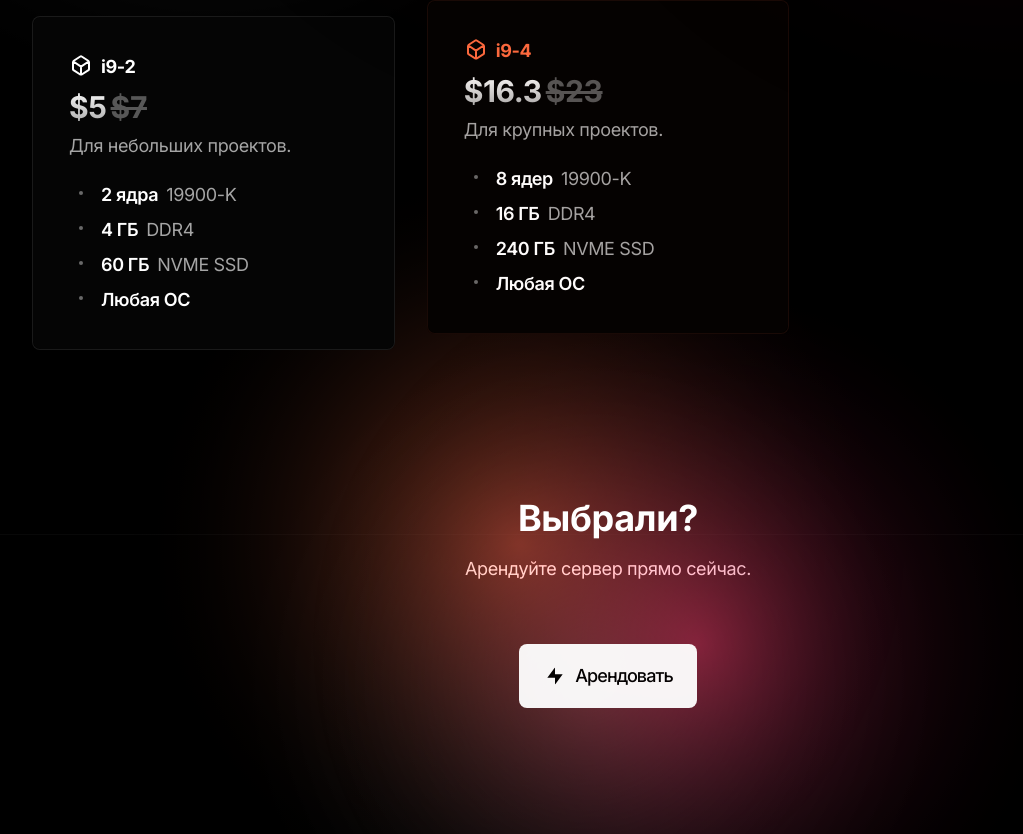
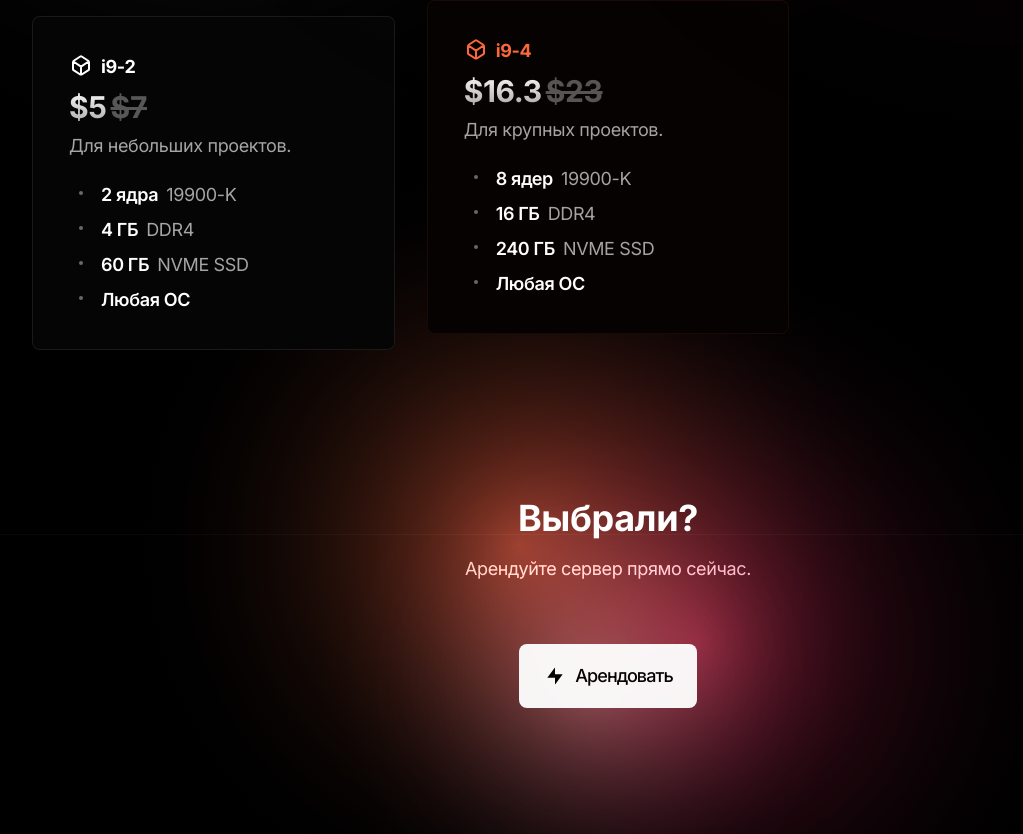
Before and after one commit to ncor/saltucloud-landing, a Next.js app: page / in a window 1280 px wide. Shown: the part 1066-1900 px from the top of the page, without its empty margins (32-1055 px from the left). Built offline with nearby package versions, Linux system fonts and the light colour scheme.

Commit message:
fix: highlights backdrop

```diff
--- a/components/common/Highlight.tsx
+++ b/components/common/Highlight.tsx
@@ -21,7 +21,7 @@ export type HighlightProps = {
 
 export default function Highlight({ color, className, size=1000 }: HighlightProps) {
     return <div className={
-        `absolute opacity-[0.2] -z-10 ${className} pointer-events-none`
+        `absolute opacity-[0.2] -z-10 ${className} pointer-events-none mix-blend-plus-lighter`
     } style={{
         width: size + 'px',
         height: size + 'px'
--- a/components/sections/Offer.tsx
+++ b/components/sections/Offer.tsx
@@ -19,7 +19,7 @@ export default function Offer() {
                 </div>
             </div>
             <div className="relative self-center">
-                <Highlight color="white" size={ 775 } className="top-[60%] left-[40%] -translate-x-1/2 -translate-y-1/2"/>
+                <Highlight color="white" size={ 500 } className="top-[60%] left-[40%] -translate-x-1/2 -translate-y-1/2"/>
                 <Highlight color="peach" size={ 775 } className="-top-[100px] left-0 -translate-x-1/2 -translate-y-1/2 opacity-[50%]"/>
                 <Highlight color="magenta" size={ 775 } className="top-0 left-full -translate-x-1/2 -translate-y-1/2 opacity-[45%]"/>
                 <Button
```
